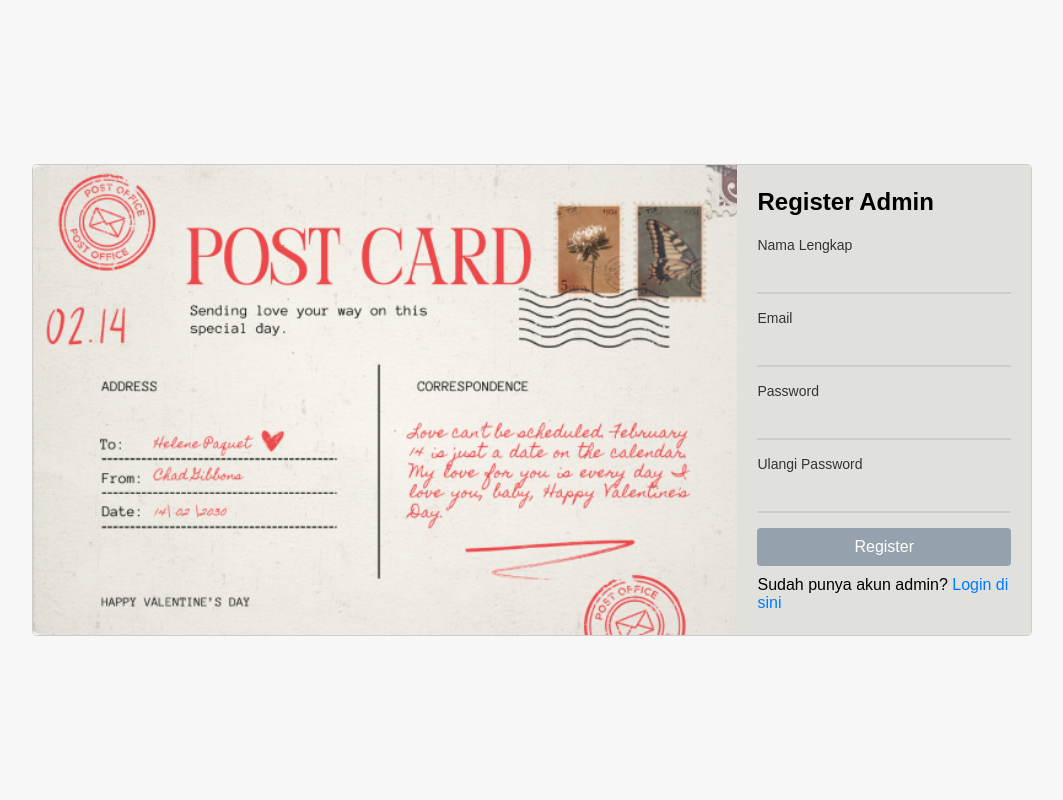
After one commit to syaifuldani/ppl_cetak_undangan, a PHP site: page /admin/register_admin.php in a window 1280 px wide. The commit adds this page. Shown: the whole page, without its empty margins (108-1171 px from the left). Run offline with PHP 8.4, Linux system fonts and the light colour scheme.

Commit message:
mbenerno login register admin

```diff
--- /dev/null
+++ b/admin/register_admin.php
@@ -0,0 +1,111 @@
+<?php
+session_start();
+require '../config/connection.php'; // Koneksi ke database
+
+if ($_SERVER['REQUEST_METHOD'] == 'POST') {
+    // Ambil data dari form dan bersihkan input
+    $name = trim($_POST['name']);
+    $email = trim($_POST['email']);
+    $password = $_POST['password'];
+    $confirm_password = $_POST['confirm-password'];
+
+    // Cek apakah password dan konfirmasi password cocok
+    if ($password !== $confirm_password) {
+        $_SESSION['error'] = "Password dan konfirmasi password tidak cocok!";
+        header("Location: register_admin.php");
+        exit();
+    }
+
+    // Validasi format email
+    if (!filter_var($email, FILTER_VALIDATE_EMAIL)) {
+        $_SESSION['error'] = "Format email tidak valid!";
+        header("Location: register_admin.php");
+        exit();
+    }
+
+    try {
+        // Cek apakah email sudah ada di database
+        $sql = "SELECT * FROM users WHERE email = :email";
+        $stmt = $pdo->prepare($sql);
+        $stmt->bindParam(':email', $email, PDO::PARAM_STR);
+        $stmt->execute();
+        $user = $stmt->fetch(PDO::FETCH_ASSOC);
+
+        if ($user) {
+            $_SESSION['error'] = "Email sudah terdaftar!";
+            header("Location: register_admin.php");
+            exit();
+        }
+
+        // Enkripsi password
+        $hashed_password = password_hash($password, PASSWORD_DEFAULT);
+
+        // Simpan data pengguna baru ke database dengan jenis_pengguna 'admin'
+        $sql = "INSERT INTO users (nama_lengkap, email, password, jenis_pengguna) VALUES (:name, :email, :password, 'admin')";
+        $stmt = $pdo->prepare($sql);
+        $stmt->bindParam(':name', $name, PDO::PARAM_STR);
+        $stmt->bindParam(':email', $email, PDO::PARAM_STR);
+        $stmt->bindParam(':password', $hashed_password, PDO::PARAM_STR);
+
+        if ($stmt->execute()) {
+            // Set pesan sukses dalam session
+            $_SESSION['success'] = "Registrasi berhasil! Silakan login.";
+            header("Location: login_admin.php"); // Redirect ke halaman login admin
+            exit();
+        } else {
+            $_SESSION['error'] = "Terjadi kesalahan saat registrasi!";
+            header("Location: register_admin.php");
+            exit();
+        }
+    } catch (PDOException $e) {
+        // Tangani error database
+        $_SESSION['error'] = "Terjadi kesalahan pada server: " . $e->getMessage();
+        header("Location: register_admin.php");
+        exit();
+    }
+}
+?>
+<!DOCTYPE html>
+<html lang="id">
+
+<head>
+    <meta charset="UTF-8">
+    <meta name="viewport" content="width=device-width, initial-scale=1.0">
+    <title>Register Admin - PleeART</title>
+    <link rel="stylesheet" href="../resources/css/loginregis.css"> <!-- Pastikan jalur CSS benar -->
+</head>
+
+<body>
+    <div class="container">
+        <div class="image-section">
+            <img src="../resources/img/icons/imglogin.png" alt="Postcard">
+        </div>
+        <div class="form-section">
+            <h2>Register Admin</h2>
+
+            <!-- Tampilkan pesan error jika ada -->
+            <?php if (isset($_SESSION['error'])): ?>
+                <p style="color: red;"><?php echo htmlspecialchars($_SESSION['error']); unset($_SESSION['error']); ?></p>
+            <?php endif; ?>
+
+            <form action="register_admin.php" method="POST">
+                <label for="name">Nama Lengkap</label>
+                <input type="text" id="name" name="name" required>
+
+                <label for="email">Email</label>
+                <input type="email" id="email" name="email" required>
+
+                <label for="password">Password</label>
+                <input type="password" id="password" name="password" required>
+
+                <label for="confirm-password">Ulangi Password</label>
+                <input type="password" id="confirm-password" name="confirm-password" required>
+
+                <button type="submit">Register</button>
+            </form>
+            <p>Sudah punya akun admin? <a href="login_admin.php">Login di sini</a></p>
+        </div>
+    </div>
+</body>
+
+</html>
```
Also changed, not shown: admin/login_admin.php (+33 -13 lines).
